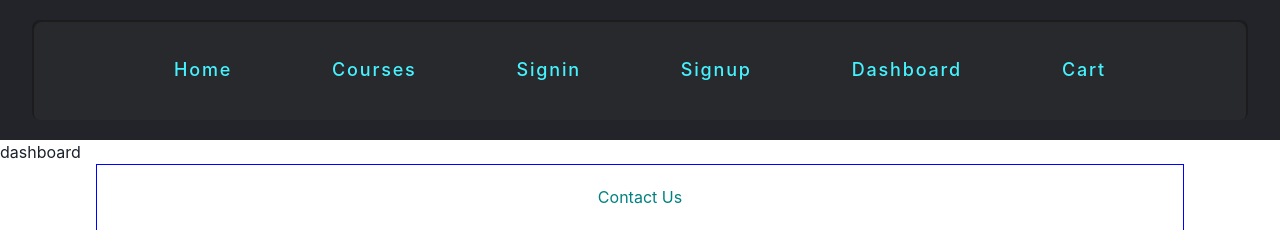
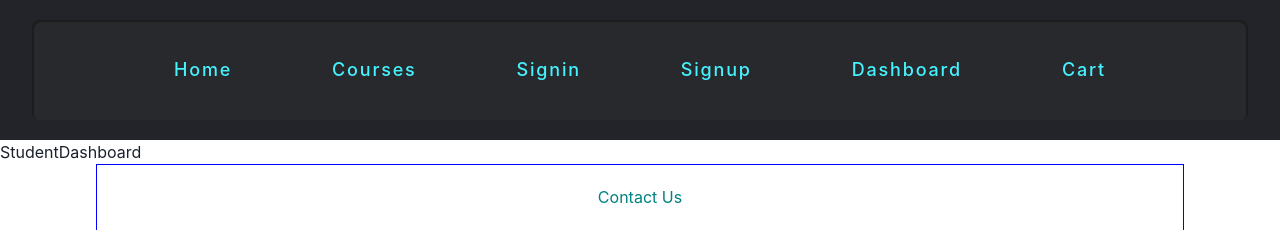
Before and after one commit to gucci1909/PROSQUAD, a Next.js app: page /dashboard in a window 1280 px wide. Shown: the top 230 px of the page. Built offline with nearby package versions, Linux system fonts and the light colour scheme.

Commit message:
Signin Signup connection to backend | Role based dashboard skeletion ready

```diff
--- a/package.json
+++ b/package.json
@@ -25,9 +25,12 @@
     "react": "18.2.0",
     "react-dom": "18.2.0",
     "react-icons": "^4.7.1",
+    "react-redux": "^8.0.5",
     "react-router": "^6.6.0",
     "react-router-dom": "^6.6.0",
     "react-scroll": "^1.8.9",
+    "redux": "^4.2.0",
+    "redux-thunk": "^2.4.2",
     "socket.io": "^4.5.4",
     "socket.io-client": "^4.5.4",
     "styled-components": "^5.3.6"
--- a/pages/dashboard.js
+++ b/pages/dashboard.js
@@ -1,7 +1,18 @@
 import React from "react";
+import AdminDashboard from "../components/AdminDashboard";
+import StudentDashboard from "../components/StudentDashboard";
+import TeacherDashboard from "../components/TeacherDashboard";
+import { getItem } from "../redux/localStorage";
 
 const dashboard = () => {
-	return <div>dashboard</div>;
+	let role = getItem("role");
+	if (role === "admin") {
+		return <AdminDashboard />;
+	} else if (role === "seller") {
+		return <TeacherDashboard />;
+	} else {
+		return <StudentDashboard />;
+	}
 };
 
 export default dashboard;
--- a/pages/signin.js
+++ b/pages/signin.js
@@ -24,6 +24,8 @@ export default function Signin() {
 	};
 	const toast = useToast();
 	const router = useRouter();
+
+
 
 	const handleSubmit = (e) => {
 		e.preventDefault();
```
